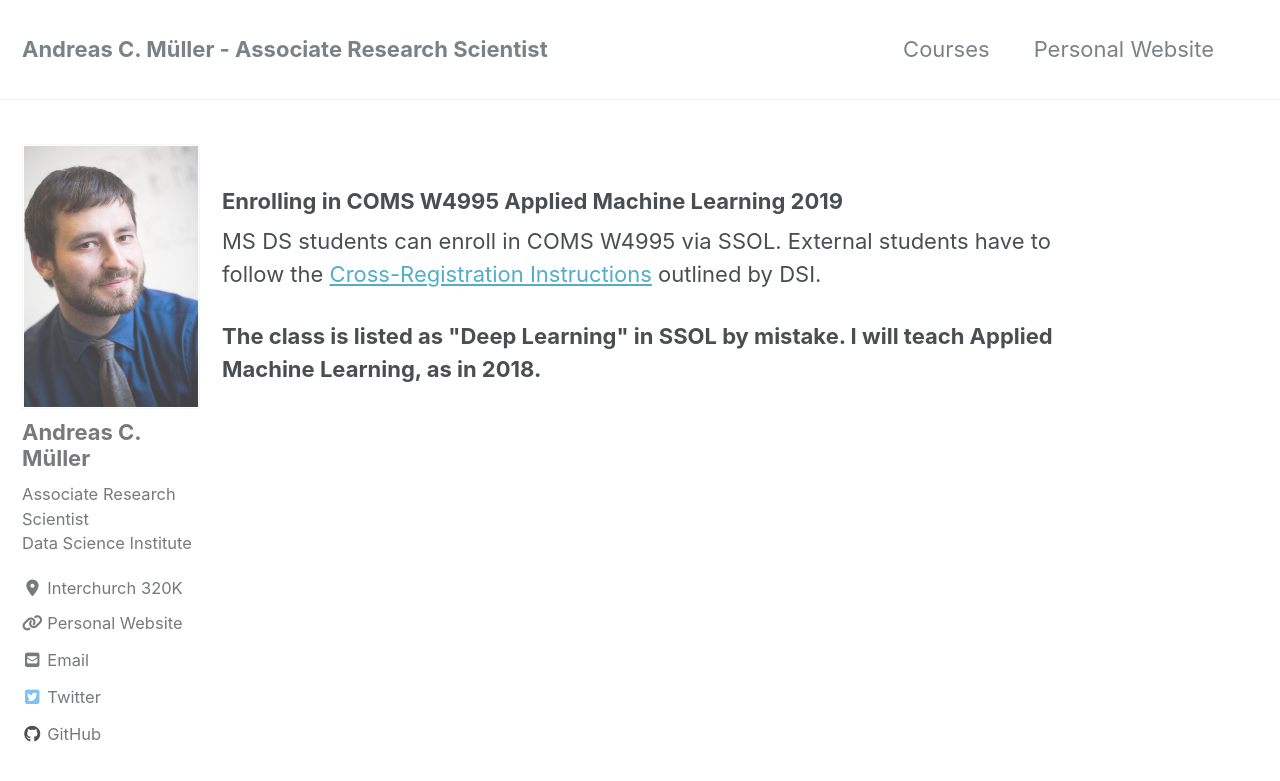
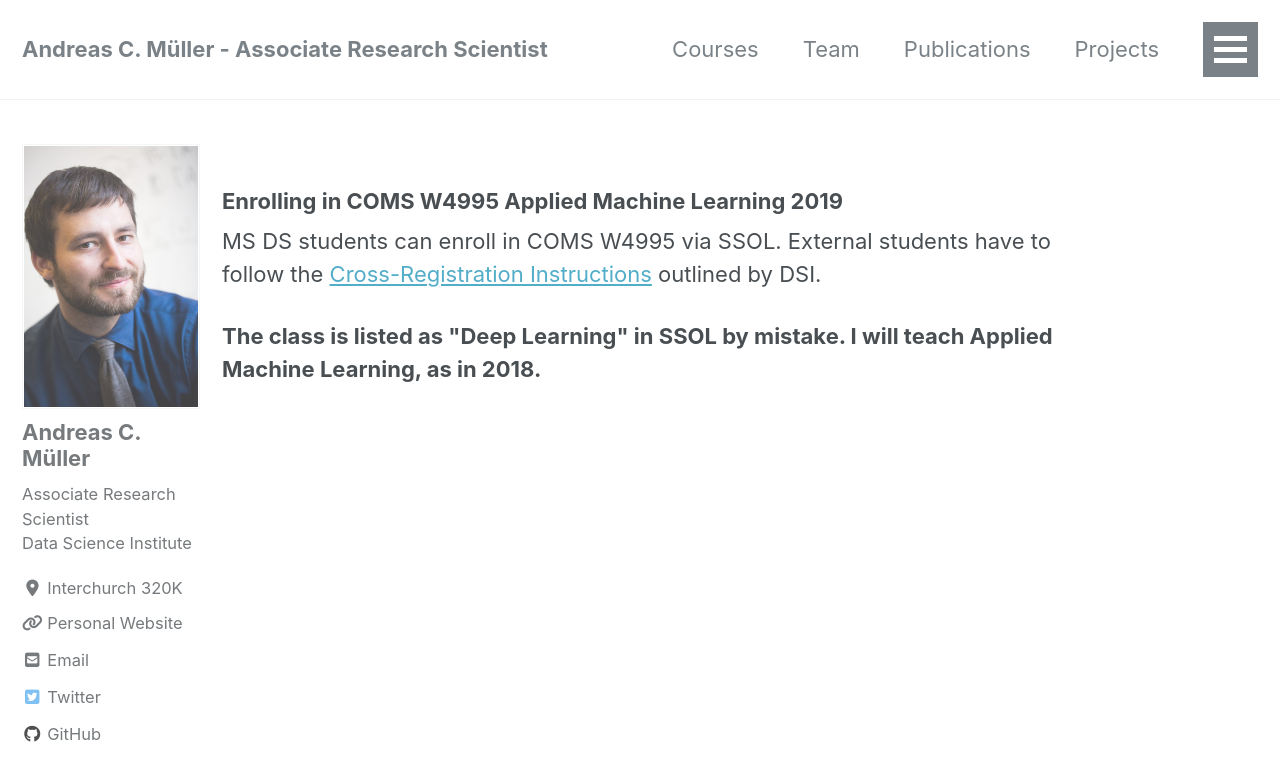
Before and after one commit to amueller/columbia-website, a Jekyll site: the page built from index.html, in a window 1280 px wide and 900 px high. Shown: the top 781 px of the window. Built offline with Jekyll 4.4.1, drawn with Linux system fonts in a browser that asks for light colours; nearby versions of some CDN libraries; part of the change alters nothing that is shown.

Commit message:
fix naviation

```diff
--- a/_data/navigation.yml
+++ b/_data/navigation.yml
@@ -2,10 +2,12 @@
 main:
   - title: "Courses"
     url: /courses/
-  #- title: "Publications"
-    #url: /publications/
-  #- title: "Projects"
-  #  url: /projects/
+  - title: "Team"
+    url: /team/
+  - title: "Publications"
+    url: /publications/
+  - title: "Projects"
+    url: /projects/
   - title: "Personal Website"
     url: https://amueller.github.io
 
```
